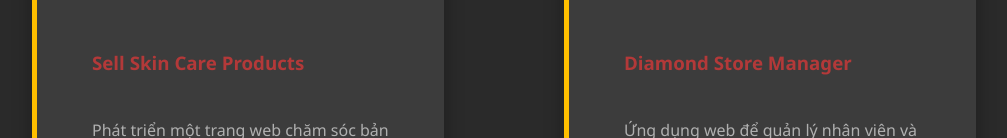
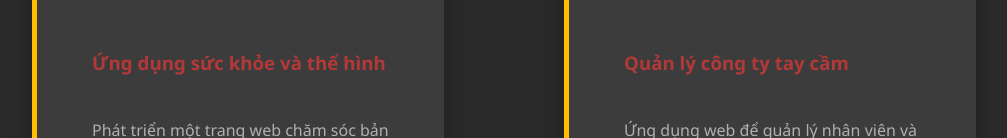
Before and after one commit to 24050056-Loc/loc, a plain HTML site: page index.html in a window 1280 px wide. Shown: the part 3478-3616 px from the top of the page, without its empty margins (136-1143 px from the left). Drawn offline with Linux system fonts and the light colour scheme; a script that the page names is missing.

Commit message:
Add files via upload

```diff
--- a/index.html
+++ b/index.html
@@ -56,8 +56,7 @@
             </article>
         </div>
     </section>
-
-    <section id="marquee-text" class="full-width-section">
+<section id="marquee-text" class="full-width-section">
         <div class="marquee-content">
             <span class="marquee-item">CODE</span>
             <span class="marquee-item">DEVELOPER</span>
@@ -74,6 +73,7 @@
             <span class="marquee-item">DESIGN</span>
         </div>
     </section>
+
     <section id="services">
         <h2>Dịch Vụ Của Tôi</h2>
         <div class="service-grid">
@@ -101,14 +101,14 @@
             <figure class="project-item card-style">
                 <img src="images/image copy 2.png" alt="Dự án thiết kế web sức khỏe và thể hình">
                 <figcaption>
-                    <h3>Sell Skin Care Products</h3>
+                    <h3>Ứng dụng sức khỏe và thể hình</h3>
                     <p>Phát triển một trang web chăm sóc bản thân một cách có khoa học như thức ăn và chế độ tập luyện</p>
                 </figcaption>
             </figure>
             <figure class="project-item card-style">
                 <img src="images/image copy 3.png" alt="Dự án Quản lý cửa hàng tay cầm chơi game">
                 <figcaption>
-                    <h3>Diamond Store Manager</h3>
+                    <h3>Quản lý công ty tay cầm</h3>
                     <p>Ứng dụng web để quản lý nhân viên và các chiến thuật marketing.</p>
                 </figcaption>
             </figure>
```
